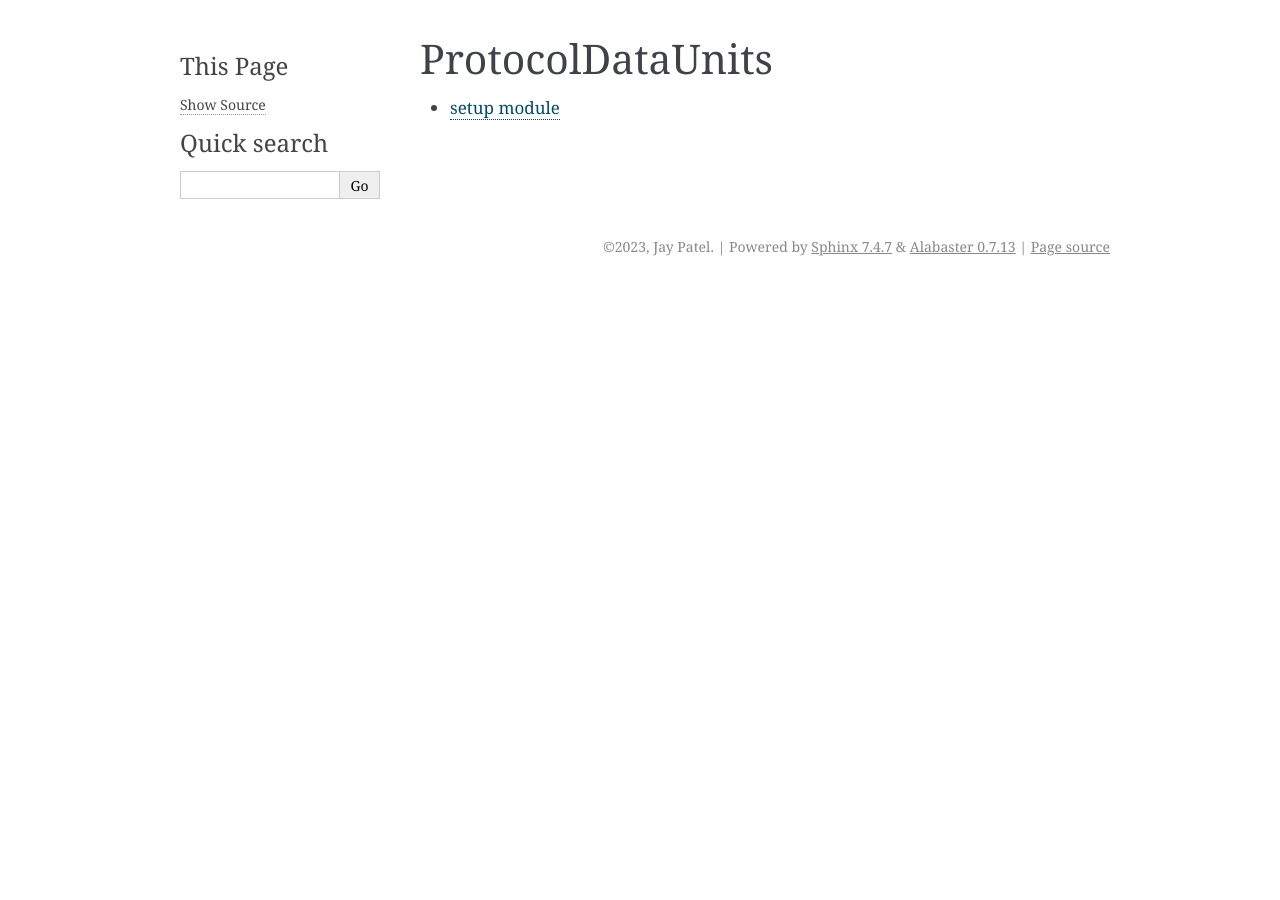
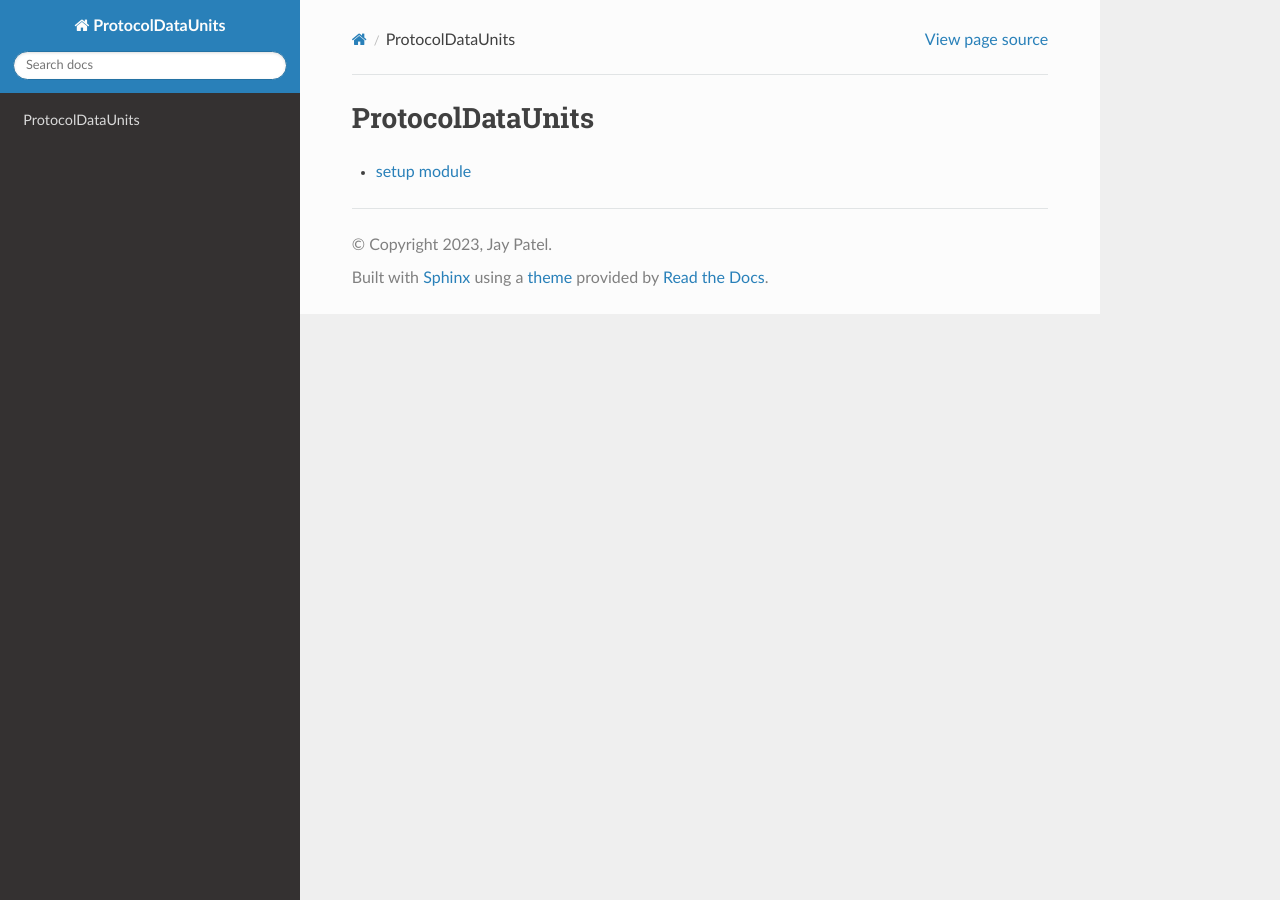
Before and after one commit to patel999jay/ProtocolDataUnits, a Sphinx documentation site: the page built from docs/modules.rst, in a window 1280 px wide. Built offline with Sphinx 7.4.7 and the Read the Docs theme 2.0.0, drawn with Linux system fonts in a browser that asks for light colours; some of the changed lines change nothing that is shown.

Commit message:
(docs): changed

```diff
--- a/docs/conf.py
+++ b/docs/conf.py
@@ -18,15 +18,35 @@
 # -- General configuration ---------------------------------------------------
 # https://www.sphinx-doc.org/en/master/usage/configuration.html#general-configuration
 
-extensions = ["sphinx.ext.todo", "sphinx.ext.viewcode", "sphinx.ext.autodoc"]
+# extensions = ["sphinx.ext.todo", "sphinx.ext.viewcode", "sphinx.ext.autodoc"]
+
+# templates_path = ['_templates']
+# exclude_patterns = ['_build', 'Thumbs.db', '.DS_Store']
+
+# -- General configuration
+
+extensions = [
+    'sphinx.ext.duration',
+    'sphinx.ext.doctest',
+    'sphinx.ext.autodoc',
+    'sphinx.ext.autosummary',
+    'sphinx.ext.intersphinx',
+]
+
+intersphinx_mapping = {
+    'python': ('https://docs.python.org/3/', None),
+    'sphinx': ('https://www.sphinx-doc.org/en/master/', None),
+}
+intersphinx_disabled_domains = ['std']
 
 templates_path = ['_templates']
-exclude_patterns = ['_build', 'Thumbs.db', '.DS_Store']
-
 
 
 # -- Options for HTML output -------------------------------------------------
 # https://www.sphinx-doc.org/en/master/usage/configuration.html#options-for-html-output
 
-html_theme = 'alabaster'
-html_static_path = ['_static']
+html_theme = 'sphinx_rtd_theme'
+# html_static_path = ['_static']
+
+# -- Options for EPUB output
+epub_show_urls = 'footnote'
```
